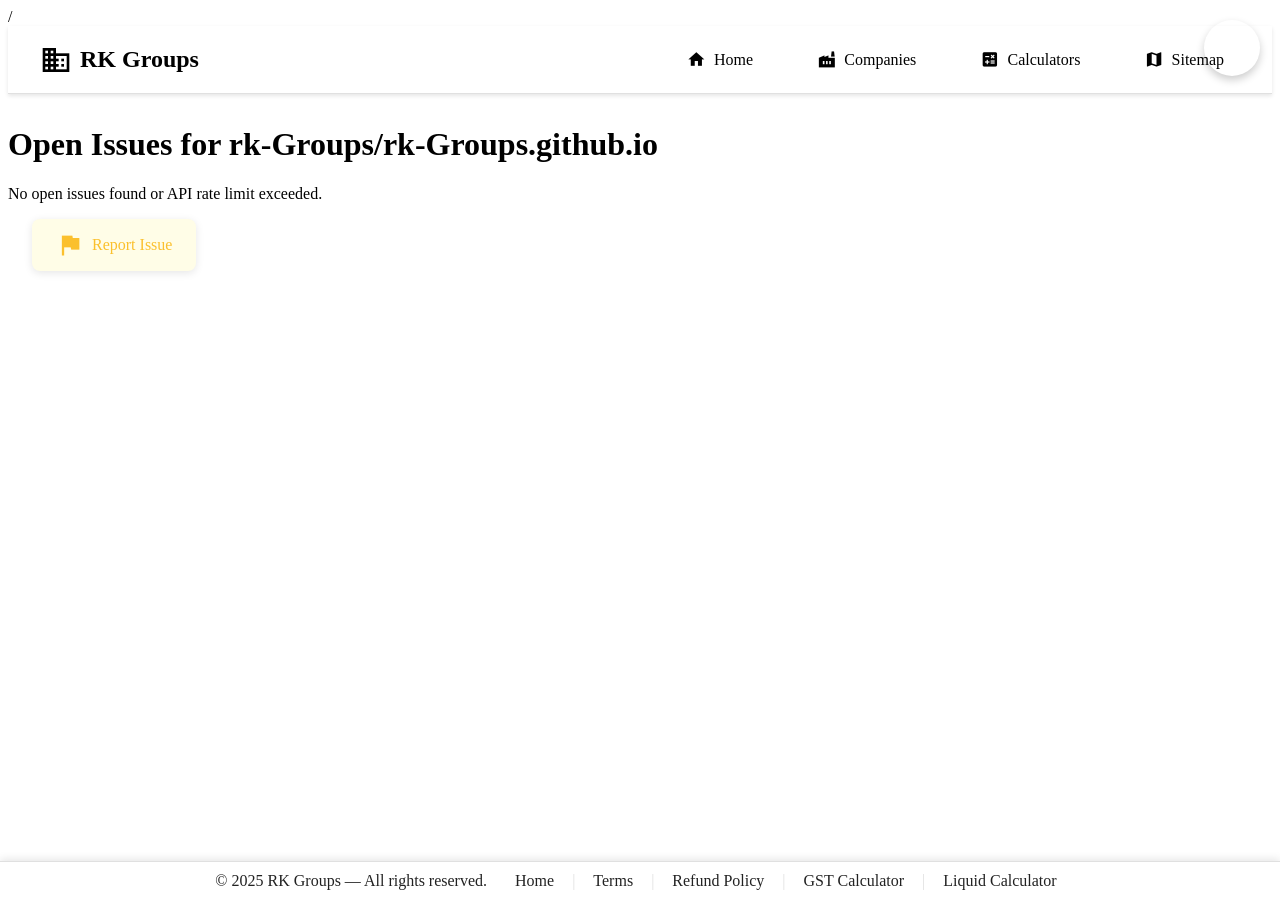
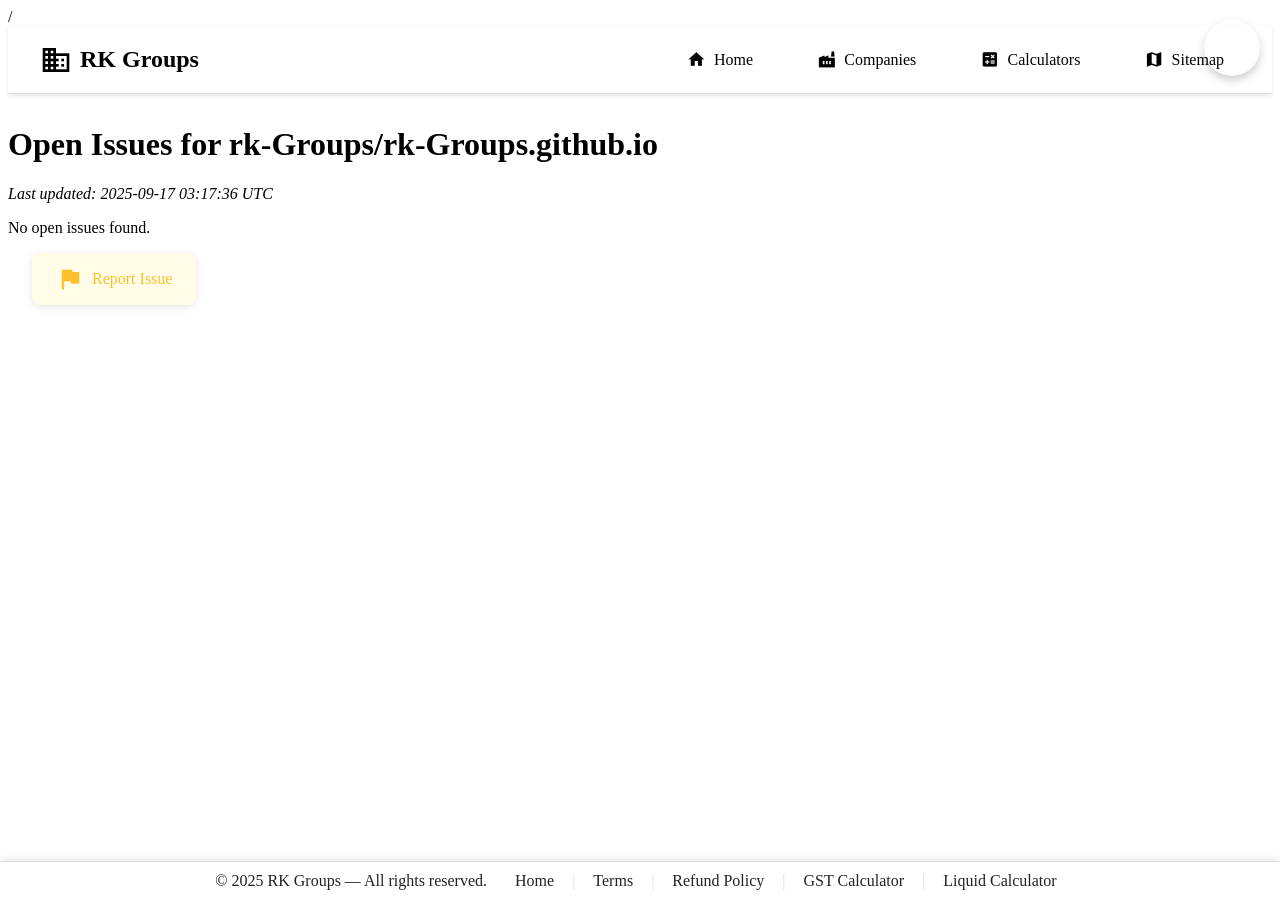
Before and after one commit to rk-Groups/rk-Groups.github.io, a Jekyll site: the page built from dev/issues.md, in a window 1280 px wide. Built offline with Jekyll 4.4.1, drawn with Linux system fonts in a browser that asks for light colours; our own code applies the rules of GitHub Pages for plain Markdown files.

Commit message:
chore: update dev/issues.md with latest open issues [auto]

```diff
--- a/dev/issues.md
+++ b/dev/issues.md
@@ -1,3 +1,5 @@
 # Open Issues for rk-Groups/rk-Groups.github.io
 
-No open issues found or API rate limit exceeded.
+*Last updated: 2025-09-17 03:17:36 UTC*
+
+No open issues found.
```
